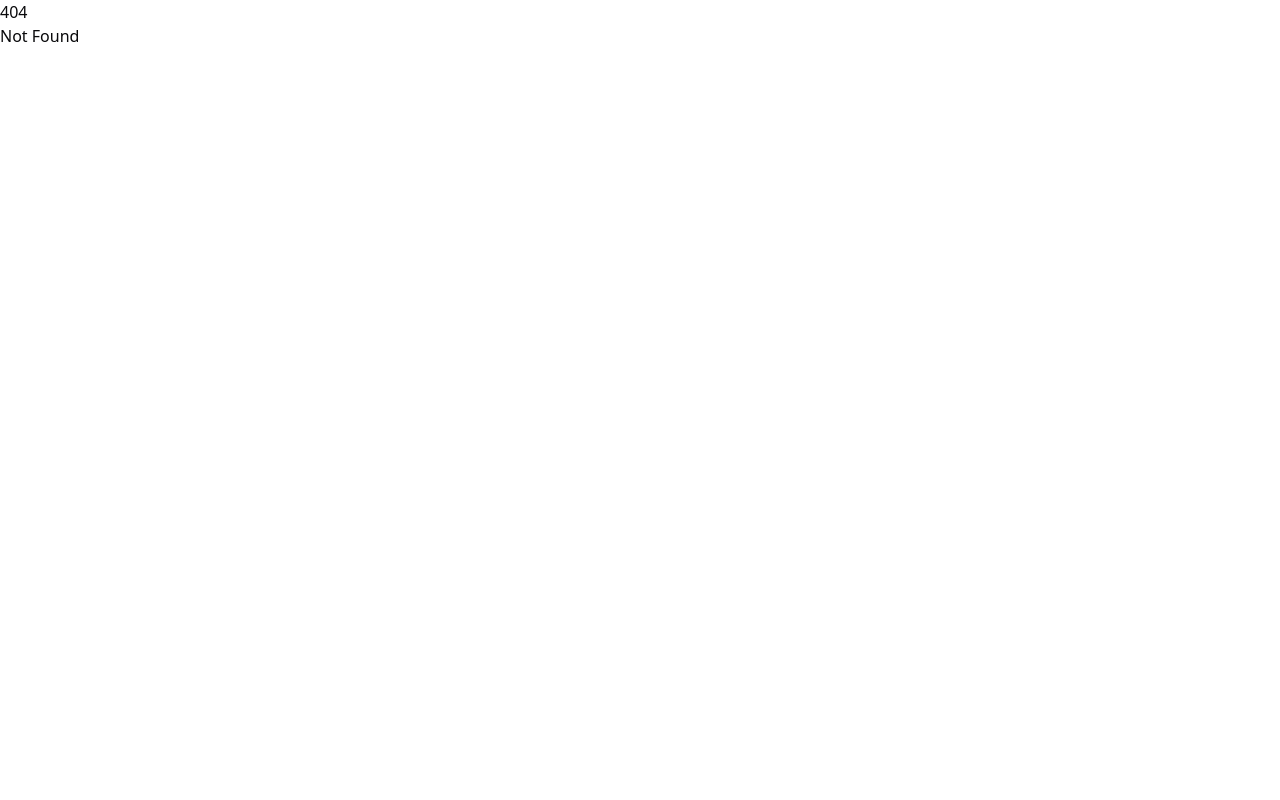
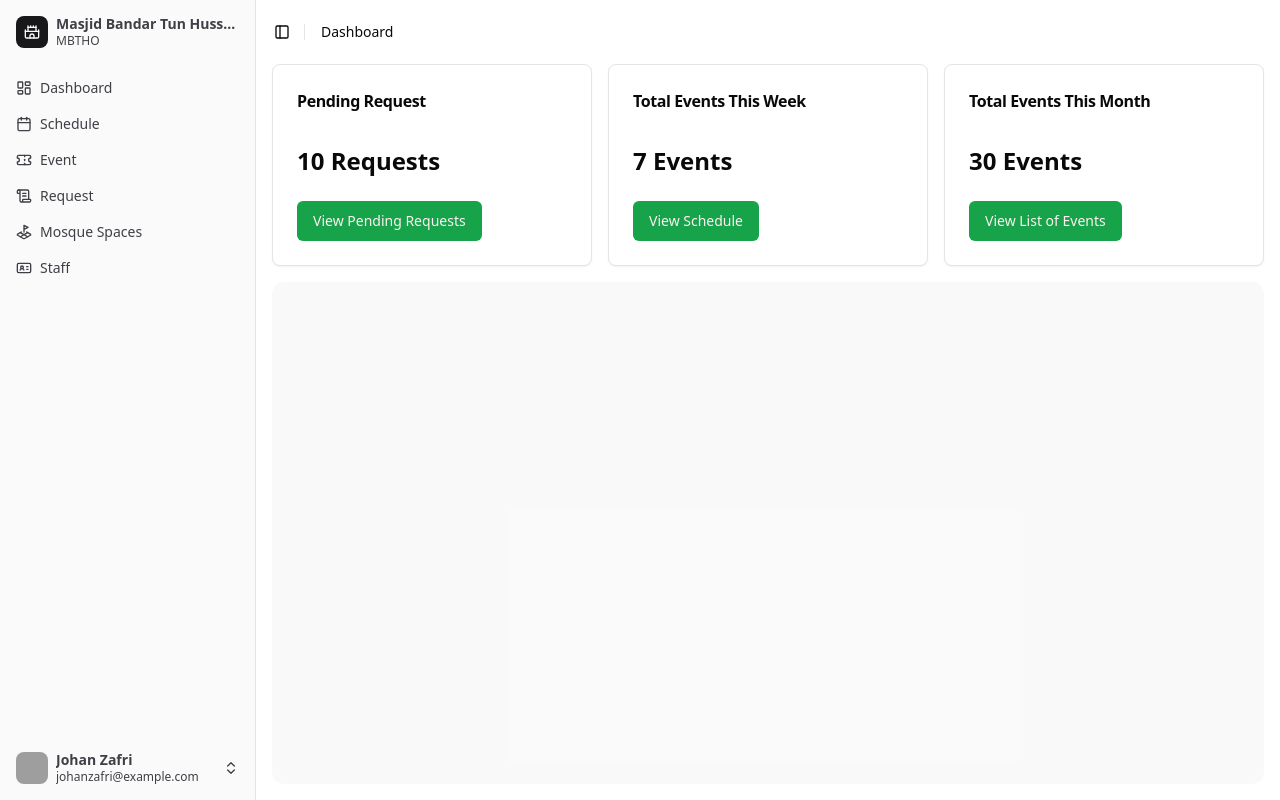
Before and after one commit to jozfre/ESS-MBTHO, a SvelteKit app in the folder ess-mbtho/: page /dashboard in a window 1280 px wide. Before the commit this address had no page. Built offline with nearby package versions, Linux system fonts and the light colour scheme; grey boxes are pictures that could not be loaded.

Commit message:
draft ui of dashboard page

```diff
--- /dev/null
+++ b/ess-mbtho/src/routes/dashboard/+layout.svelte
@@ -0,0 +1,16 @@
+<script lang="ts">
+	// import type { Snippet } from 'svelte';
+	// import type { LayoutData } from './$types';
+
+	// let { data, children }: { data: LayoutData; children: Snippet } = $props();
+
+	import * as Sidebar from '$lib/components/ui/sidebar/index.js';
+	import AppSidebar from '$lib/components/app-sidebar.svelte';
+
+	let { children } = $props();
+</script>
+
+<Sidebar.Provider>
+	<AppSidebar />
+	{@render children?.()}
+</Sidebar.Provider>
--- /dev/null
+++ b/ess-mbtho/src/routes/dashboard/+page.svelte
@@ -0,0 +1,73 @@
+<script lang="ts">
+	// import type { PageData } from './$types';
+
+	// let { data }: { data: PageData } = $props();
+
+	import * as Sidebar from '$lib/components/ui/sidebar/index.js';
+	import * as Breadcrumb from '$lib/components/ui/breadcrumb/index.js';
+	import { Separator } from '$lib/components/ui/separator/index.js';
+	import * as Card from "$lib/components/ui/card/index.js";
+	import { Button } from "$lib/components/ui/button/index.js";
+</script>
+
+<Sidebar.Inset>
+	<header
+		class="flex h-16 shrink-0 items-center gap-2 transition-[width,height] ease-linear group-has-[[data-collapsible=icon]]/sidebar-wrapper:h-12"
+	>
+		<div class="flex items-center gap-2 px-4">
+			<Sidebar.Trigger class="-ml-1" />
+			<Separator orientation="vertical" class="mr-2 h-4" />
+			<Breadcrumb.Root>
+				<Breadcrumb.List>
+					<Breadcrumb.Item>
+						<Breadcrumb.Page>Dashboard</Breadcrumb.Page>
+					</Breadcrumb.Item>
+				</Breadcrumb.List>
+			</Breadcrumb.Root>
+		</div>
+	</header>
+	<div class="flex flex-1 flex-col gap-4 p-4 pt-0">
+		<div class="grid auto-rows-min gap-4 md:grid-cols-3">
+			<Card.Root>
+				<Card.Header
+					class="flex flex-row items-center justify-between space-y-0 pb-2"
+				>
+					<Card.Title class="text-base font-semibold">Pending Request</Card.Title>
+				</Card.Header>
+				<Card.Content>
+					<div class="text-2xl font-bold">10 Requests</div>
+				</Card.Content>
+				<Card.Footer>
+					<Button>View Pending Requests</Button>
+				</Card.Footer>
+			</Card.Root>
+			<Card.Root>
+				<Card.Header
+					class="flex flex-row items-center justify-between space-y-0 pb-2"
+				>
+					<Card.Title class="text-base font-semibold">Total Events This Week</Card.Title>
+				</Card.Header>
+				<Card.Content>
+					<div class="text-2xl font-bold">7 Events</div>
+				</Card.Content>
+				<Card.Footer>
+					<Button>View Schedule</Button>
+				</Card.Footer>
+			</Card.Root>
+			<Card.Root>
+				<Card.Header
+					class="flex flex-row items-center justify-between space-y-0 pb-2"
+				>
+					<Card.Title class="text-base font-semibold">Total Events This Month</Card.Title>
+				</Card.Header>
+				<Card.Content>
+					<div class="text-2xl font-bold">30 Events</div>
+				</Card.Content>
+				<Card.Footer>
+					<Button>View List of Events</Button>
+				</Card.Footer>
+			</Card.Root>
+		</div>
+		<div class="bg-muted/50 min-h-[100vh] flex-1 rounded-xl md:min-h-min"></div>
+	</div>
+</Sidebar.Inset>
```
